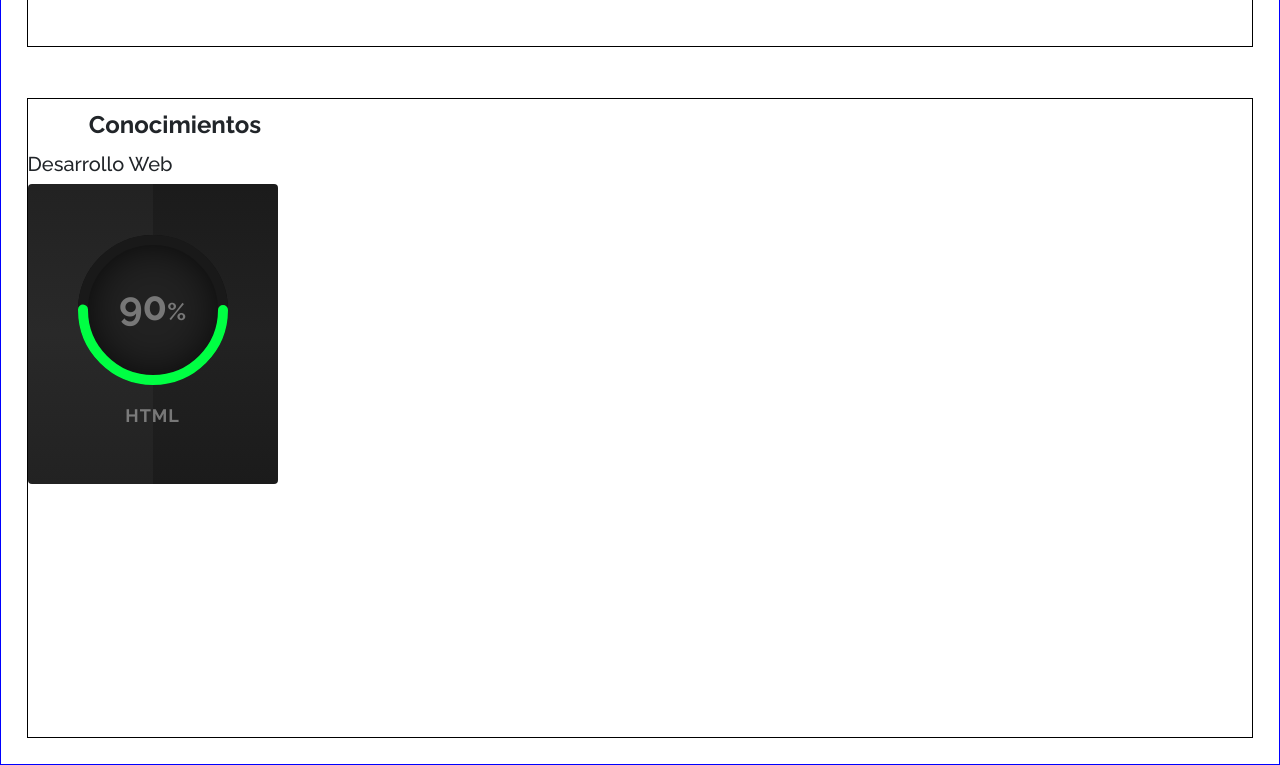
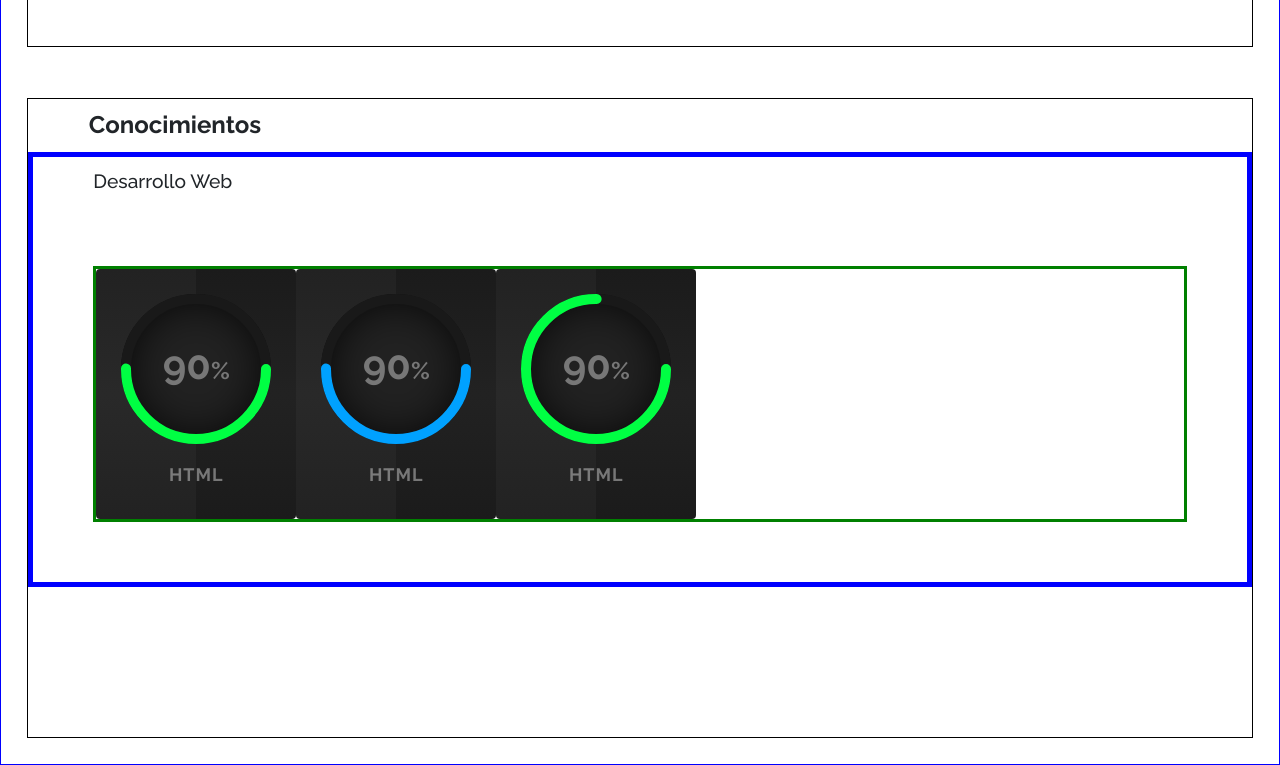
Before and after one commit to Facu277/AlfaroFacundo-FrontEnd, a website: page index.html in a window 1280 px wide. Shown: the part 1831-2596 px from the top of the page. Drawn offline with nearby package versions, Linux system fonts and the light colour scheme.

Commit message:
Realizando cambios en los card de habilidad

```diff
--- a/index.html
+++ b/index.html
@@ -190,11 +190,60 @@
 
 
             <div class="contenedor-desarollo-web">
-                <div class="titulo-desrrollo-web">
+                <div class="titulo-desarrollo-web">
                     <h5>Desarrollo Web</h5>
                 </div>
 
-                <div class="hablidades">
+                <div class="habilidades">
+
+                    <div class="card-habilidades">
+                        <div class="box-habilidades">
+                            <div class="porcentaje">
+                                <svg>
+                                    <circle cx="70" cy="70" r="70"></circle>
+                                    <circle cx="70" cy="70" r="70"></circle>
+                                </svg>
+                                <div class="numero">
+                                    <h6>90<span>%</span></h6>
+                                </div>
+                            </div>
+                            <h6 class="texto">HTML</h6>
+                        </div>
+                    </div>
+
+                    <div class="card-habilidades">
+                        <div class="box-habilidades">
+                            <div class="porcentaje">
+                                <svg>
+                                    <circle cx="70" cy="70" r="70"></circle>
+                                    <circle cx="70" cy="70" r="70"></circle>
+                                </svg>
+                                <div class="numero">
+                                    <h6>90<span>%</span></h6>
+                                </div>
+                            </div>
+                            <h6 class="texto">HTML</h6>
+                        </div>
+                    </div>
+
+                    <div class="card-habilidades">
+                        <div class="box-habilidades">
+                            <div class="porcentaje">
+                                <svg>
+                                    <circle cx="70" cy="70" r="70"></circle>
+                                    <circle cx="70" cy="70" r="70"></circle>
+                                </svg>
+                                <div class="numero">
+                                    <h6>90<span>%</span></h6>
+                                </div>
+                            </div>
+                            <h6 class="texto">HTML</h6>
+                        </div>
+                    </div>
+
+                </div>
+
+                <!-- <div class="hablidades">
 
                     <div class="card-habilidades">
                         <div class="box-habilidades">
@@ -217,7 +266,7 @@
 
 
 
-                </div>
+                </div> -->
             </div>
 
         </div>
--- a/style.css
+++ b/style.css
@@ -237,6 +237,23 @@ body{
 }
 
 
+.contenedor-desarollo-web {
+    border: 5px solid blue;
+    display: flex;
+    flex-direction: column;
+}
+
+.titulo-desarrollo-web h5 {
+    font-size: 1.2em;
+    font-weight: 500;
+    margin: 1% 5% 1% 5%;
+}
+
+
+.habilidades {
+    border: 3px solid green;
+    display: flex;
+}
 
 
 
@@ -252,12 +269,12 @@ body{
  */
 .card-habilidades {
     position: relative;
-    width: 250px;
+    width: 200px;
     background: linear-gradient(0deg,#1b1b1b,#222,#1b1b1b);
     display: flex;
     justify-content: center;
     align-items: center;
-    height: 300px;
+    height: 250px;
     border-radius: 4px;
     text-align: center;
     overflow: hidden;
@@ -368,8 +385,10 @@ body{
 
  .card-habilidades:nth-child(2) svg circle:nth-child(2) {
     stroke: #00a1ff;
+    stroke-dashoffset: calc(440 - (440*50)/100);
  }
 
  .card-habilidades:nth-child(3) svg circle:nth-child(2) {
     stroke: #00ff43;
+    stroke-dashoffset: calc(440 - 330);
  }
```
